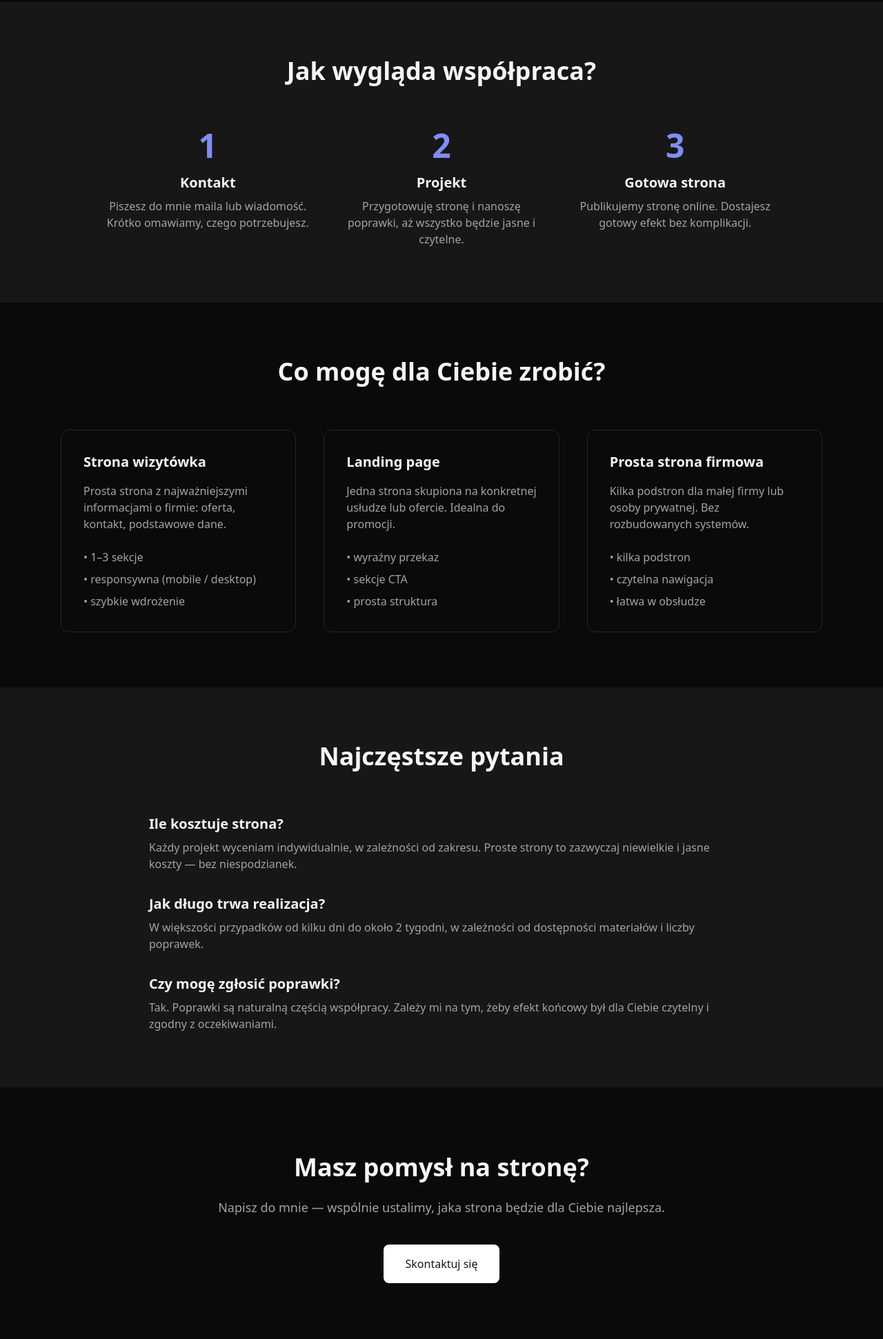
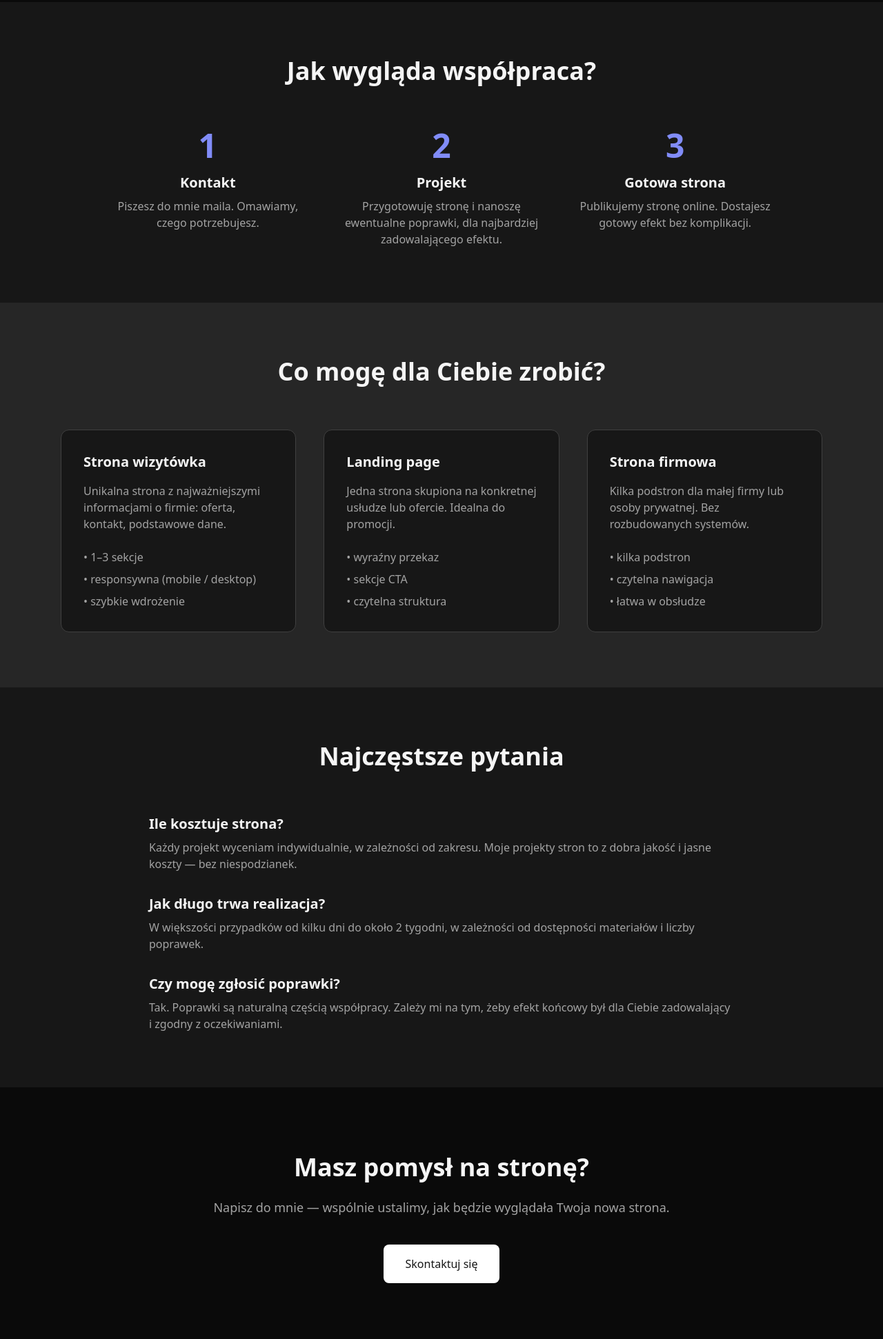
Before and after one commit to mstobrawa/mike-webworks-landing, a website built with Vite: page index.html in a window 1280 px wide. Shown: the part 858-2800 px from the top of the page at 69% size. Built offline with nearby package versions, Linux system fonts and the light colour scheme.

Commit message:
Update landing styles and content

```diff
--- a/index.html
+++ b/index.html
@@ -7,10 +7,12 @@
     <!-- Tailwind CDN -->
     <script src="https://cdn.tailwindcss.com"></script>
 
-    <title>Mike Webworks – proste strony</title>
+    <title>Mike Webworks – strony internetowe</title>
   </head>
-  <body class="bg-neutral-950 text-neutral-100">
-    <header class="bg-neutral-950 border-b border-neutral-800 text-neutral-100">
+
+  <body class="bg-neutral-900 text-neutral-100">
+    <!-- HEADER -->
+    <header class="bg-neutral-950 border-b border-neutral-800">
       <div
         class="max-w-6xl mx-auto px-6 py-4 flex items-center justify-between"
       >
@@ -20,19 +22,22 @@
           href="mailto:mike.webworks@gmail.com"
           class="text-sm text-neutral-400 hover:text-neutral-200 transition"
         >
-          Kontakt
+          Napisz do mnie
         </a>
       </div>
     </header>
 
-    <section class="min-h-screen flex items-center justify-center">
+    <!-- HERO -->
+    <section
+      class="min-h-screen bg-neutral-950 flex items-center justify-center"
+    >
       <div class="max-w-xl text-center px-6">
         <h1 class="text-4xl md:text-5xl font-bold leading-tight mb-6">
-          Proste strony internetowe<br />
+          Czytelne i funkcjinalne strony internetowe<br />
           dla małych firm i osób prywatnych
         </h1>
 
-        <p class="text-lg text-neutral-300 mb-8">
+        <p class="text-lg text-neutral-400 mb-8">
           Wizytówki i landing page — jasno, szybko i bez komplikacji.
         </p>
 
@@ -44,32 +49,33 @@
         </a>
       </div>
     </section>
-    <section class="bg-neutral-900 text-neutral-100 py-20">
+
+    <!-- JAK WYGLĄDA WSPÓŁPRACA -->
+    <section class="bg-neutral-900 py-20">
       <div class="max-w-5xl mx-auto px-6">
         <h2 class="text-3xl md:text-4xl font-bold text-center mb-16">
           Jak wygląda współpraca?
         </h2>
 
-        <div class="grid gap-10 md:grid-cols-3">
-          <div class="text-center">
+        <div class="grid gap-10 md:grid-cols-3 text-center">
+          <div>
             <div class="text-5xl font-bold text-indigo-400 mb-4">1</div>
             <h3 class="text-xl font-semibold mb-2">Kontakt</h3>
             <p class="text-neutral-400">
-              Piszesz do mnie maila lub wiadomość. Krótko omawiamy, czego
-              potrzebujesz.
+              Piszesz do mnie maila. Omawiamy, czego potrzebujesz.
             </p>
           </div>
 
-          <div class="text-center">
+          <div>
             <div class="text-5xl font-bold text-indigo-400 mb-4">2</div>
             <h3 class="text-xl font-semibold mb-2">Projekt</h3>
             <p class="text-neutral-400">
-              Przygotowuję stronę i nanoszę poprawki, aż wszystko będzie jasne i
-              czytelne.
+              Przygotowuję stronę i nanoszę ewentualne poprawki, dla najbardziej
+              zadowalającego efektu.
             </p>
           </div>
 
-          <div class="text-center">
+          <div>
             <div class="text-5xl font-bold text-indigo-400 mb-4">3</div>
             <h3 class="text-xl font-semibold mb-2">Gotowa strona</h3>
             <p class="text-neutral-400">
@@ -79,18 +85,19 @@
         </div>
       </div>
     </section>
-    <section class="bg-neutral-950 text-neutral-100 py-20">
+
+    <!-- USŁUGI -->
+    <section class="bg-neutral-800 py-20">
       <div class="max-w-6xl mx-auto px-6">
         <h2 class="text-3xl md:text-4xl font-bold text-center mb-16">
           Co mogę dla Ciebie zrobić?
         </h2>
 
         <div class="grid gap-10 md:grid-cols-3">
-          <!-- Wizytówka -->
-          <div class="border border-neutral-800 rounded-xl p-8">
+          <div class="bg-neutral-900 border border-neutral-700 rounded-xl p-8">
             <h3 class="text-xl font-semibold mb-4">Strona wizytówka</h3>
             <p class="text-neutral-400 mb-6">
-              Prosta strona z najważniejszymi informacjami o firmie: oferta,
+              Unikalna strona z najważniejszymi informacjami o firmie: oferta,
               kontakt, podstawowe dane.
             </p>
             <ul class="text-neutral-400 space-y-2">
@@ -100,8 +107,7 @@
             </ul>
           </div>
 
-          <!-- Landing page -->
-          <div class="border border-neutral-800 rounded-xl p-8">
+          <div class="bg-neutral-900 border border-neutral-700 rounded-xl p-8">
             <h3 class="text-xl font-semibold mb-4">Landing page</h3>
             <p class="text-neutral-400 mb-6">
               Jedna strona skupiona na konkretnej usłudze lub ofercie. Idealna
@@ -110,13 +116,12 @@
             <ul class="text-neutral-400 space-y-2">
               <li>• wyraźny przekaz</li>
               <li>• sekcje CTA</li>
-              <li>• prosta struktura</li>
+              <li>• czytelna struktura</li>
             </ul>
           </div>
 
-          <!-- Prosta strona -->
-          <div class="border border-neutral-800 rounded-xl p-8">
-            <h3 class="text-xl font-semibold mb-4">Prosta strona firmowa</h3>
+          <div class="bg-neutral-900 border border-neutral-700 rounded-xl p-8">
+            <h3 class="text-xl font-semibold mb-4">Strona firmowa</h3>
             <p class="text-neutral-400 mb-6">
               Kilka podstron dla małej firmy lub osoby prywatnej. Bez
               rozbudowanych systemów.
@@ -130,7 +135,9 @@
         </div>
       </div>
     </section>
-    <section class="bg-neutral-900 text-neutral-100 py-20">
+
+    <!-- FAQ -->
+    <section class="bg-neutral-900 py-20">
       <div class="max-w-4xl mx-auto px-6">
         <h2 class="text-3xl md:text-4xl font-bold text-center mb-16">
           Najczęstsze pytania
@@ -141,7 +148,7 @@
             <h3 class="text-xl font-semibold mb-2">Ile kosztuje strona?</h3>
             <p class="text-neutral-400">
               Każdy projekt wyceniam indywidualnie, w zależności od zakresu.
-              Proste strony to zazwyczaj niewielkie i jasne koszty — bez
+              Moje projekty stron to z dobra jakość i jasne koszty — bez
               niespodzianek.
             </p>
           </div>
@@ -162,22 +169,23 @@
             </h3>
             <p class="text-neutral-400">
               Tak. Poprawki są naturalną częścią współpracy. Zależy mi na tym,
-              żeby efekt końcowy był dla Ciebie czytelny i zgodny z
+              żeby efekt końcowy był dla Ciebie zadowalający i zgodny z
               oczekiwaniami.
             </p>
           </div>
         </div>
       </div>
     </section>
-    <section class="bg-neutral-950 text-neutral-100 py-24">
-      <div class="max-w-3xl mx-auto px-6 text-center">
+
+    <!-- CTA -->
+    <section class="bg-neutral-950 py-24 text-center">
       <h2 class="text-3xl md:text-4xl font-bold mb-6">
         Masz pomysł na stronę?
       </h2>
 
       <p class="text-lg text-neutral-400 mb-10">
-          Napisz do mnie — wspólnie ustalimy, jaka strona będzie dla Ciebie
-          najlepsza.
+        Napisz do mnie — wspólnie ustalimy, jak będzie wyglądała Twoja nowa
+        strona.
       </p>
 
       <a
@@ -186,15 +194,17 @@
       >
         Skontaktuj się
       </a>
-      </div>
     </section>
-    <footer class="bg-neutral-900 text-neutral-400 py-10">
+
+    <!-- FOOTER -->
+    <footer
+      class="bg-neutral-950 border-t border-neutral-800 text-neutral-400 py-10"
+    >
       <div
         class="max-w-6xl mx-auto px-6 flex flex-col md:flex-row items-center justify-between gap-4"
       >
-        <div class="text-sm">© 2026 Mike Webworks – proste strony</div>
+        <div class="text-sm">© 2026 Mike Webworks – strony internetowe</div>
 
-        <div class="text-sm">
         <a
           href="mailto:mike.webworks@gmail.com"
           class="hover:text-neutral-200 transition"
@@ -202,7 +212,6 @@
           mike.webworks@gmail.com
         </a>
       </div>
-      </div>
     </footer>
   </body>
 </html>
```
Lines whose indentation alone changed are shown as unchanged.
